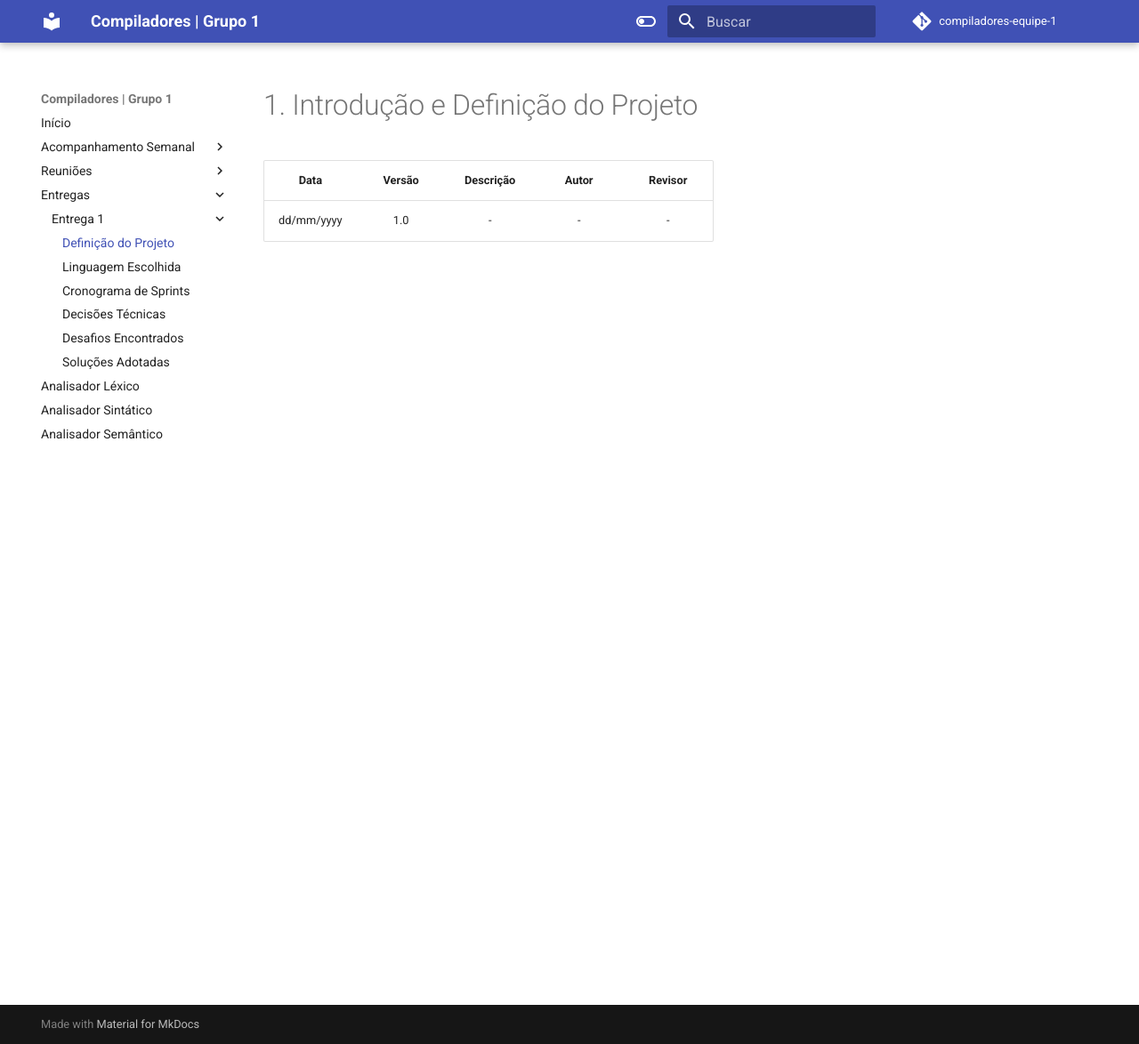
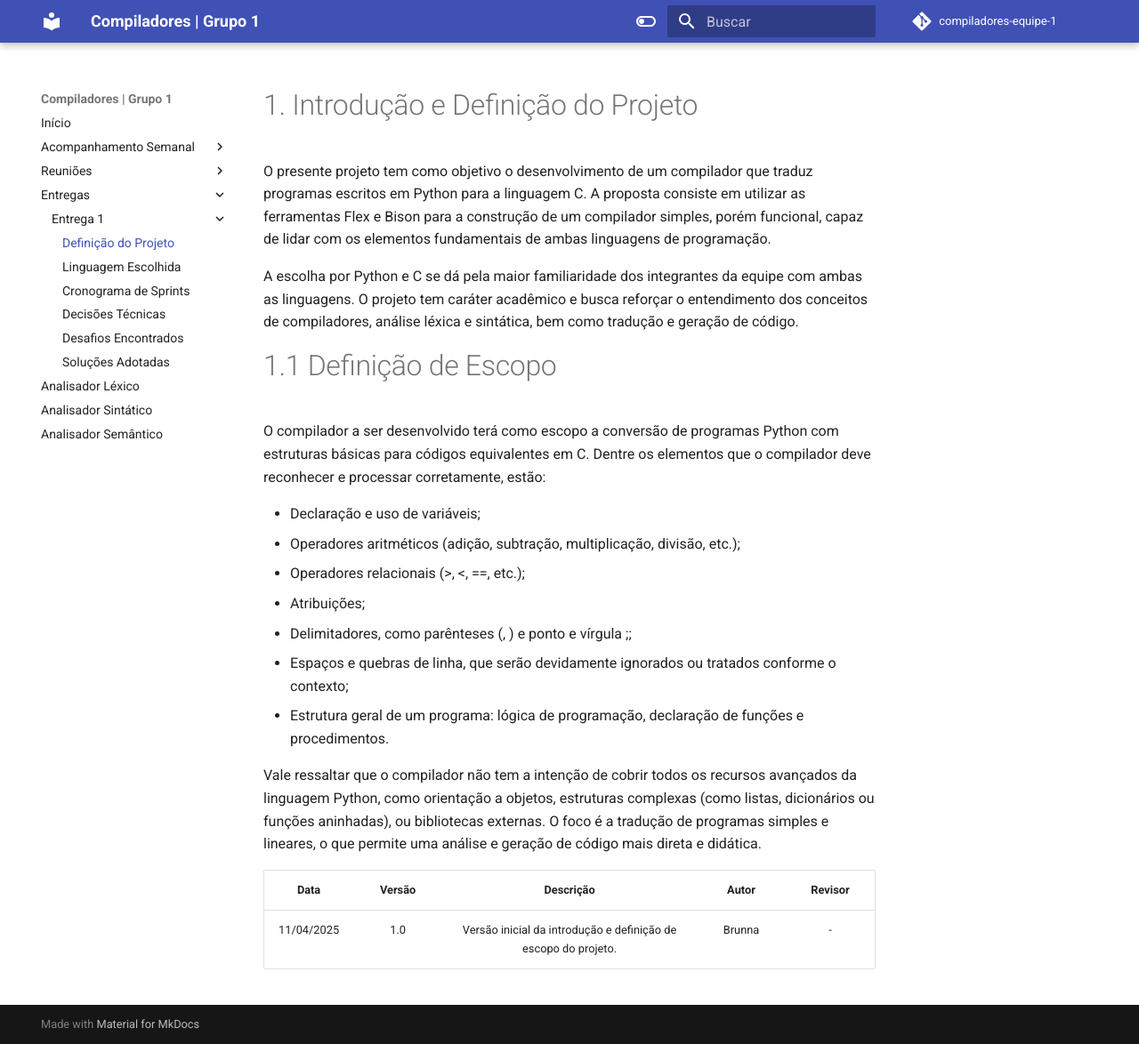
Before and after one commit to brunna-martins/compiladores-equipe-1, an MkDocs documentation site: the page built from docs/entrega1/definicao.md, in a window 1280 px wide and 1174 px high. Shown: the whole window at 89% size. Built offline with MkDocs 1.6.1 and Material for MkDocs 9.7.7, drawn with Linux system fonts in a browser that asks for light colours; comment, search, counter and statistics services are not loaded.

Commit message:
adiciona introducao e escopo

```diff
--- a/docs/entrega1/definicao.md
+++ b/docs/entrega1/definicao.md
@@ -1,5 +1,23 @@
 # 1. Introdução e Definição do Projeto
+
+O presente projeto tem como objetivo o desenvolvimento de um compilador que traduz programas escritos em Python para a linguagem C. A proposta consiste em utilizar as ferramentas Flex e Bison para a construção de um compilador simples, porém funcional, capaz de lidar com os elementos fundamentais de ambas linguagens de programação.
+
+A escolha por Python e C se dá pela maior familiaridade dos integrantes da equipe com ambas as linguagens. O projeto tem caráter acadêmico e busca reforçar o entendimento dos conceitos de compiladores, análise léxica e sintática, bem como tradução e geração de código.
+
+# 1.1 Definição de Escopo
+
+O compilador a ser desenvolvido terá como escopo a conversão de programas Python com estruturas básicas para códigos equivalentes em C. Dentre os elementos que o compilador deve reconhecer e processar corretamente, estão:
+
+- Declaração e uso de variáveis;
+- Operadores aritméticos (adição, subtração, multiplicação, divisão, etc.);
+- Operadores relacionais (>, <, ==, etc.);
+- Atribuições;
+- Delimitadores, como parênteses (, ) e ponto e vírgula ;;
+- Espaços e quebras de linha, que serão devidamente ignorados ou tratados conforme o contexto;
+- Estrutura geral de um programa: lógica de programação, declaração de funções e procedimentos.
+
+Vale ressaltar que o compilador não tem a intenção de cobrir todos os recursos avançados da linguagem Python, como orientação a objetos, estruturas complexas (como listas, dicionários ou funções aninhadas), ou bibliotecas externas. O foco é a tradução de programas simples e lineares, o que permite uma análise e geração de código mais direta e didática.
 
 |**Data** | **Versão** | **Descrição** | **Autor** | **Revisor** |
 |:---: | :---: | :---: | :---: | :---: |
-| dd/mm/yyyy | 1.0 | - | - | - |
+| 11/04/2025 | 1.0 | Versão inicial da introdução e definição de escopo do projeto. | Brunna | - |
```
